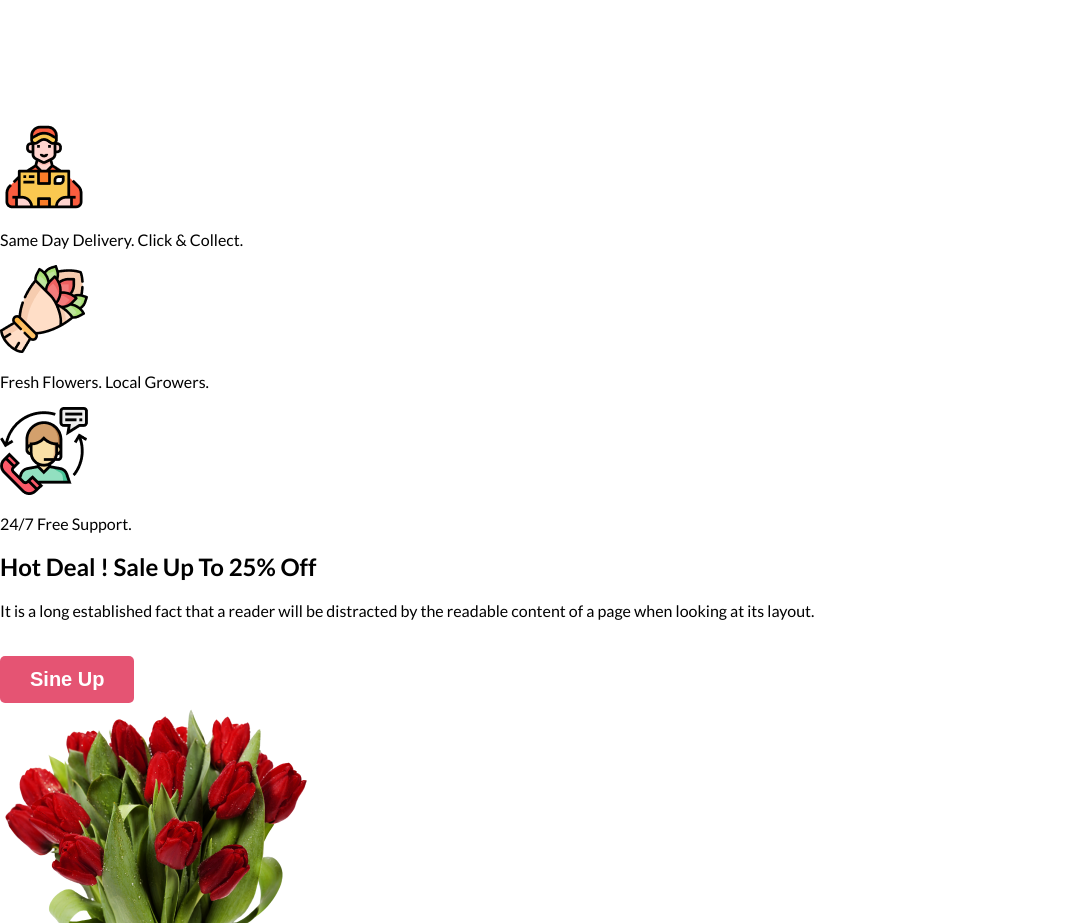
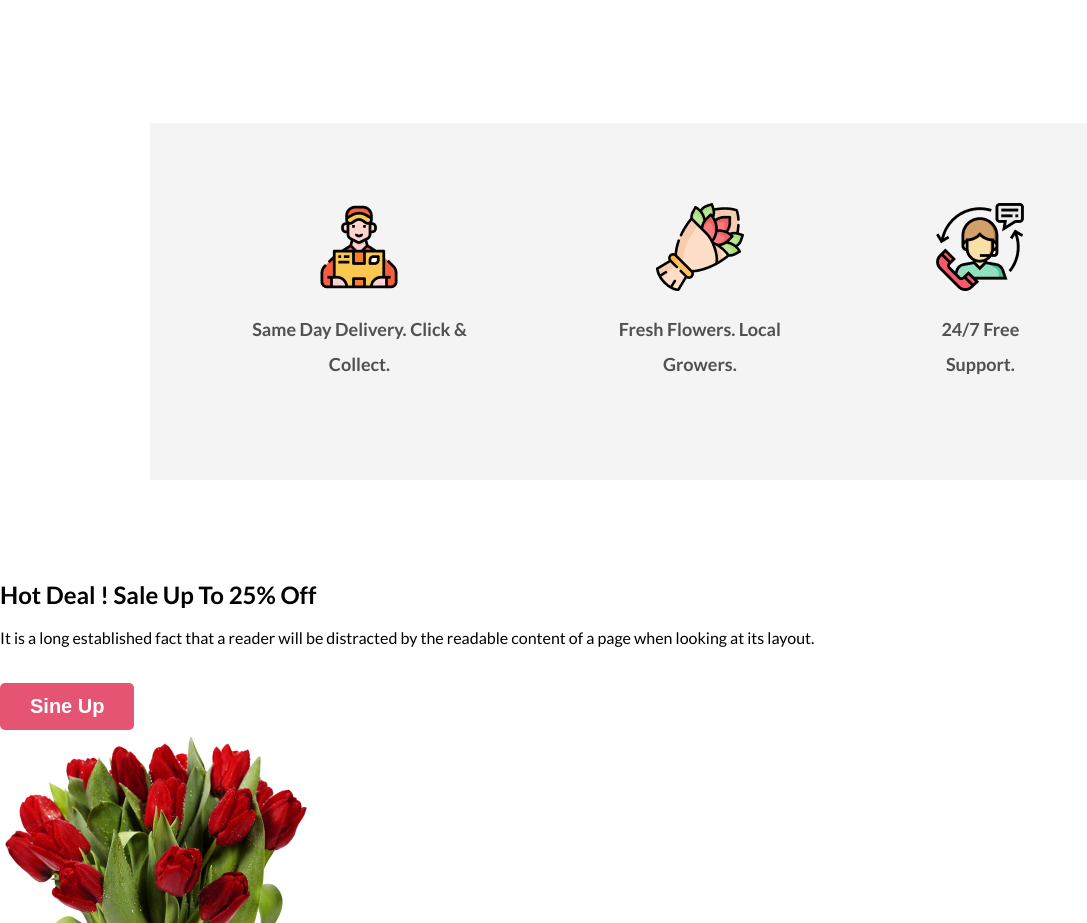
Before and after one commit to md-osman-goni/flower-shop, a plain HTML site: page index.html in a window 1280 px wide. Shown: the part 1860-2783 px from the top of the page, without its empty margins (0-1087 px from the left). Drawn offline with Linux system fonts and the light colour scheme.

Commit message:
added icon style

```diff
--- a/index.html
+++ b/index.html
@@ -58,16 +58,16 @@
             </div>
         </section>
         <section class="icon-section">
-            <div class="icon">
-                <img src="Flower Asset/Group 57.png" alt="icon">
+            <div class="icon-text-div">
+                <img class="icon" src="Flower Asset/Group 57.png" alt="icon">
                 <p class="icon-text">Same Day Delivery. Click & Collect.</p>
             </div>
-            <div class="icon">
-                <img src="Flower Asset/Group 58.png" alt="icon">
+            <div class="icon-text-div">
+                <img class="icon" src="Flower Asset/Group 58.png" alt="icon">
                 <p class="icon-text">Fresh Flowers. Local Growers.</p>
             </div>
-            <div class="icon">
-                <img src="Flower Asset/Group 59.png" alt="icon">
+            <div class="icon-text-div">
+                <img class="icon" src="Flower Asset/Group 59.png" alt="icon">
                 <p class="icon-text">24/7 Free Support.</p>
             </div>
         </section>
--- a/style/index.css
+++ b/style/index.css
@@ -130,3 +130,31 @@ body {
     font-weight: 700;
     line-height: 35px;
 }
+
+/* three flower related styles start */
+
+
+/* icon related styles start */
+.icon-section {
+    display: flex;
+    background-color: #F4F4F4;
+    padding: 80px;
+    margin: 100px 150px;
+    gap: 100px;
+
+}
+
+.icon-text-div {
+    text-align: center;
+}
+
+.icon {}
+
+.icon-text {
+    color: rgba(39, 39, 39, 0.80);
+    font-size: 18px;
+    font-weight: 600;
+    line-height: 35px;
+}
+
+/* icon related styles end */
```
